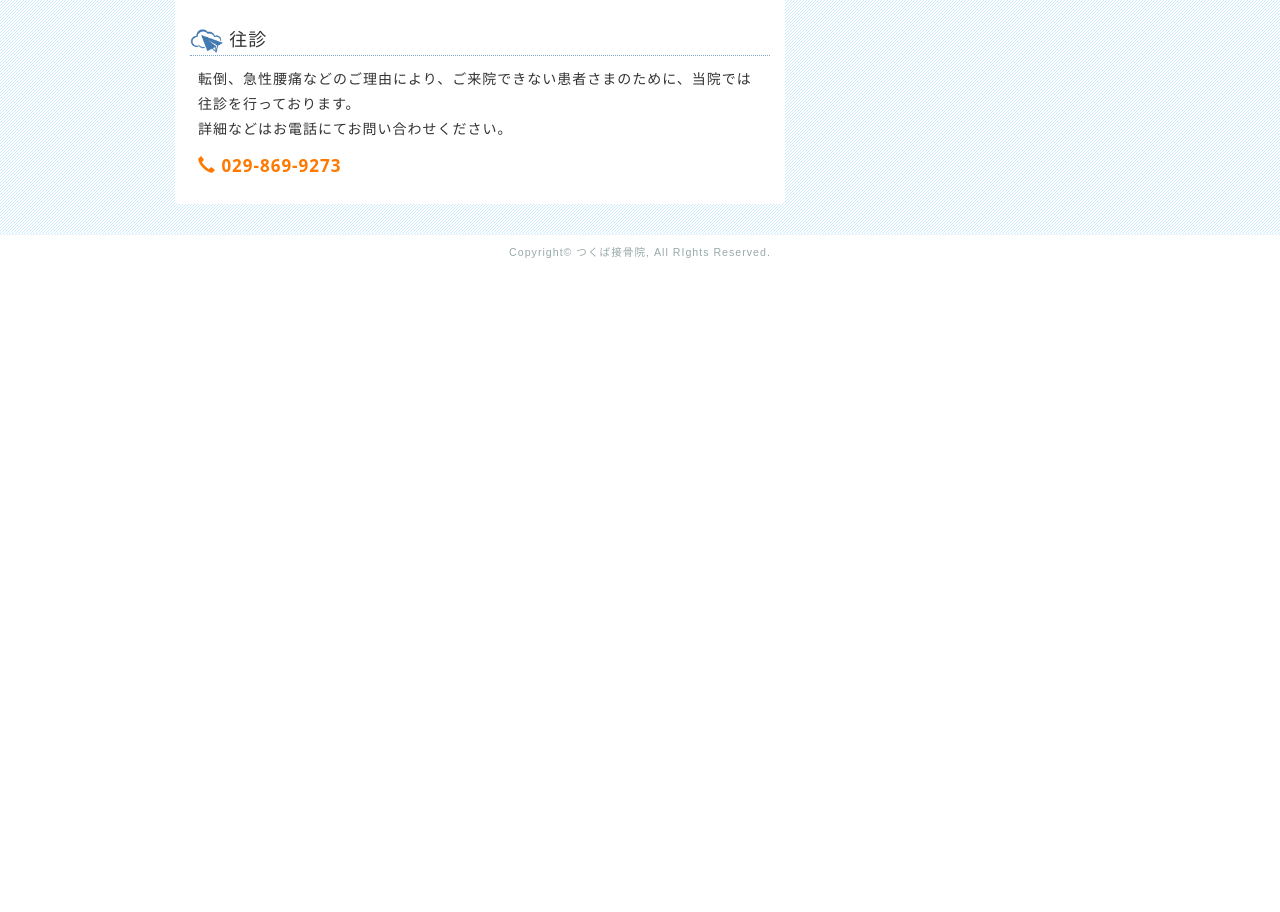
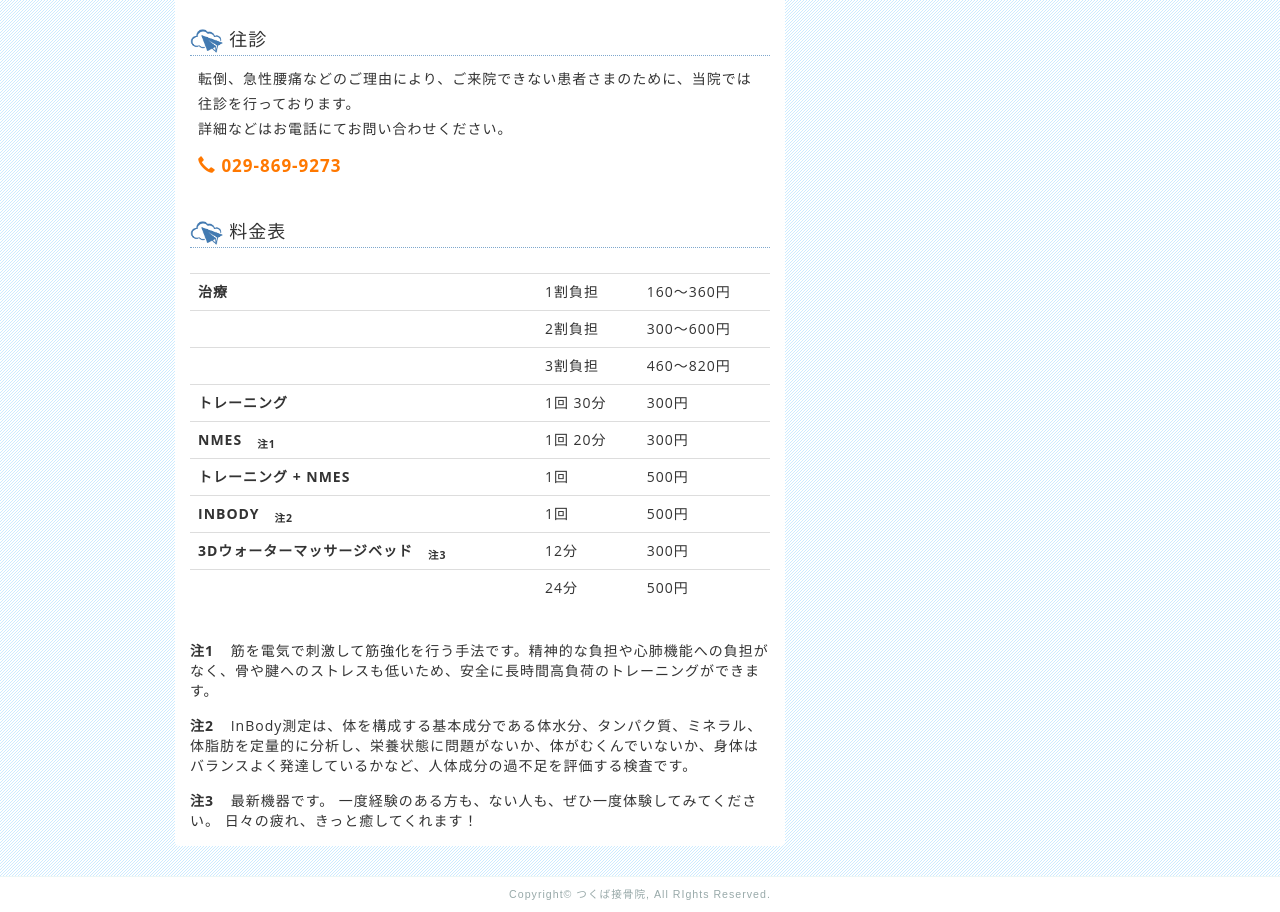
Before and after one commit to ikepon/tsukuba-sekkotsuin, a plain HTML site: page index.html in a window 1280 px wide. Shown: the part 1509-2421 px from the top of the page. Before the commit the page ends 1779 px from the top, so only its background shows below. Drawn offline with Linux system fonts and the light colour scheme.

Commit message:
feat: トップページの修正

```diff
--- a/css/style.css
+++ b/css/style.css
@@ -155,6 +155,19 @@ a, a:hover {
   margin-top: 1.2rem;
 }
 
+.price-list {
+  margin-top: 1.5rem;
+}
+
+.notification-description {
+  margin-top: 1.5rem;
+}
+
+.notification {
+  font-weight: bold;
+  margin-right: 1.2rem;
+}
+
 .schedule {
   float: right;
 }
--- a/index.html
+++ b/index.html
@@ -149,6 +149,77 @@
                 <p class="home-tel"><a href="tel:0298699273" class="sidebar-tel emphasis" onClick="ga('send', 'event', 'cv', 'tel', location.href, 1000, {'nonInteraction':1});"><span class="glyphicon glyphicon-earphone" aria-hidden="true"></span> 029-869-9273</a></p>
               </div>
             </div>
+            <div class="col-sm-12">
+              <h2 class="main-title">
+                <img class="header-icon" src="images/icon.png">
+                料金表
+              </h2>
+              <div class="table-responsive">
+                <table class="table price-list">
+                  <tbody>
+                    <tr>
+                      <th>治療</th>
+                      <td>1割負担</td>
+                      <td>160〜360円</td>
+                    </tr>
+                    <tr>
+                      <th></th>
+                      <td>2割負担</td>
+                      <td>300〜600円</td>
+                    </tr>
+                    <tr>
+                      <th></th>
+                      <td>3割負担</td>
+                      <td>460〜820円</td>
+                    </tr>
+                    <tr>
+                      <th>トレーニング</th>
+                      <td>1回 30分</td>
+                      <td>300円</td>
+                    </tr>
+                    <tr>
+                      <th>NMES　<sub>注1</sub></th>
+                      <td>1回 20分</td>
+                      <td>300円</td>
+                    </tr>
+                    <tr>
+                      <th>トレーニング + NMES</th>
+                      <td>1回</td>
+                      <td>500円</td>
+                    </tr>
+                    <tr>
+                      <th>INBODY　<sub>注2</sub></th>
+                      <td>1回</td>
+                      <td>500円</td>
+                    </tr>
+                    <tr>
+                      <th>3Dウォーターマッサージベッド　<sub>注3</sub></th>
+                      <td>12分</td>
+                      <td>300円</td>
+                    </tr>
+                    <tr>
+                      <th></th>
+                      <td>24分</td>
+                      <td>500円</td>
+                    </tr>
+                  </tbody>
+                </table>
+              </div>
+              <div class="notification-description">
+                <span class="notification">注1</span>
+                筋を電気で刺激して筋強化を行う手法です。精神的な負担や心肺機能への負担がなく、骨や腱へのストレスも低いため、安全に長時間高負荷のトレーニングができます。
+              </div>
+              <div class="notification-description">
+                <span class="notification">注2</span>
+                InBody測定は、体を構成する基本成分である体水分、タンパク質、ミネラル、体脂肪を定量的に分析し、栄養状態に問題がないか、体がむくんでいないか、身体はバランスよく発達しているかなど、人体成分の過不足を評価する検査です。
+              </div>
+              <div class="notification-description">
+                <span class="notification">注3</span>
+                最新機器です。
+                一度経験のある方も、ない人も、ぜひ一度体験してみてください。
+                日々の疲れ、きっと癒してくれます！
+              </div>
+            </div>
           </div>
         </div>
         <div class="col-sm-4">
```
